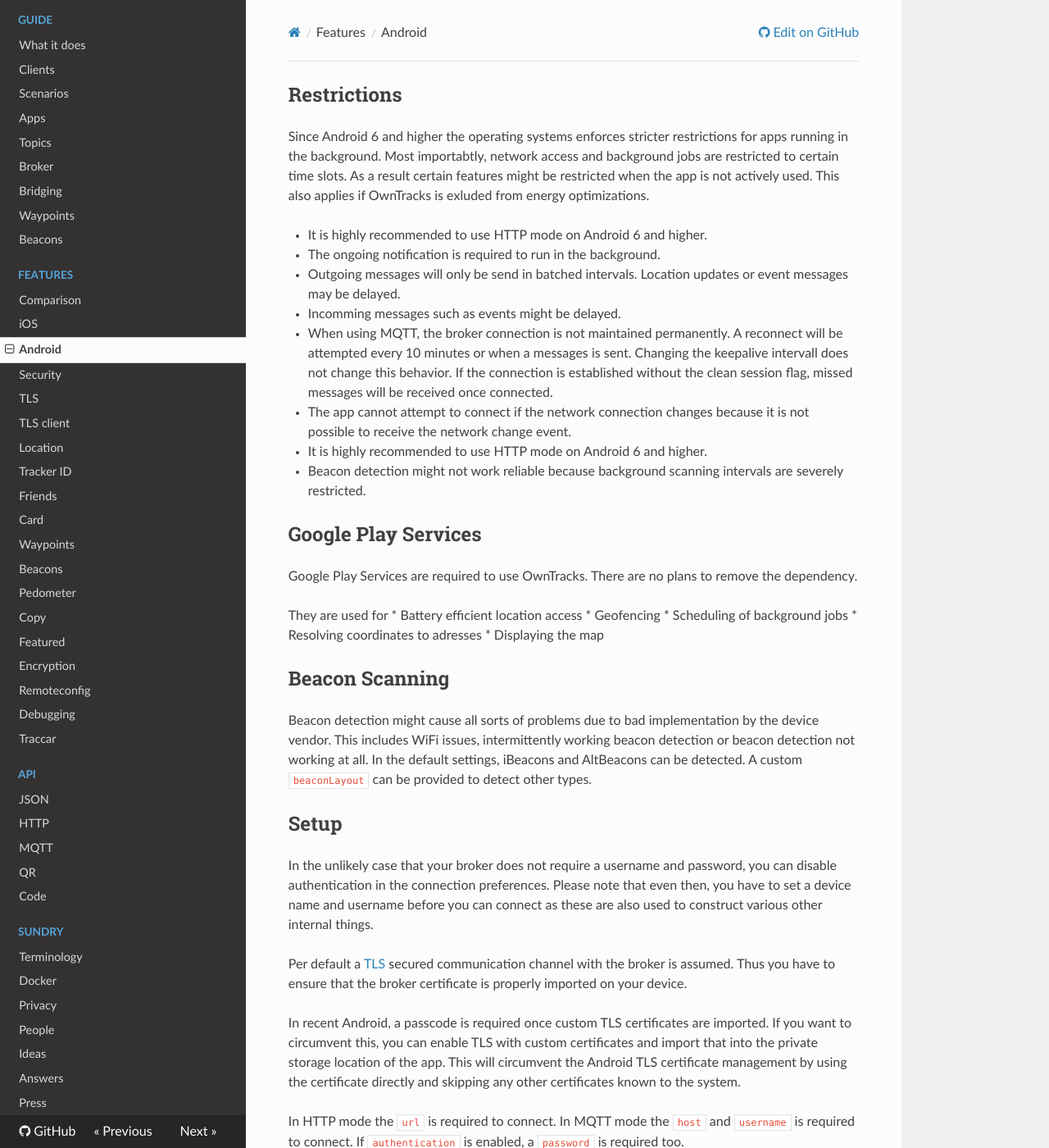
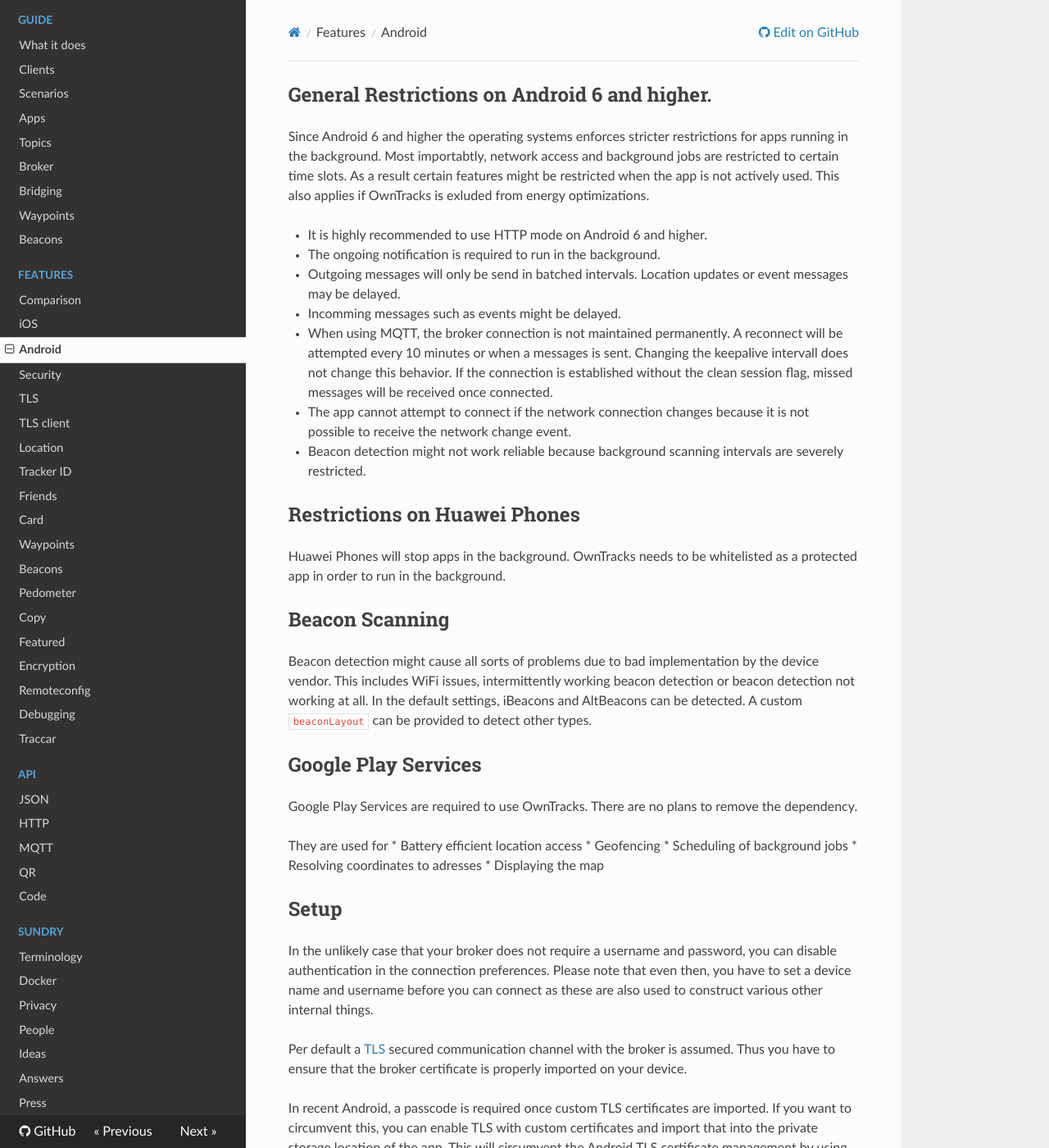
Before and after one commit to owntracks/booklet, an MkDocs documentation site: the page built from docs/features/android.md, in a window 1280 px wide and 1400 px high. Shown: the whole window at 82% size. Built offline with MkDocs 1.6.1, drawn with Linux system fonts in a browser that asks for light colours; nearby versions of some CDN libraries; old or Windows-style settings are respelled for this version of MkDocs.

Commit message:
Update android.md

```diff
--- a/docs/features/android.md
+++ b/docs/features/android.md
@@ -1,4 +1,4 @@
-## Restrictions
+## General Restrictions on Android 6 and higher.
 Since Android 6 and higher the operating systems enforces stricter restrictions for apps running in the background. Most importabtly, network access and background jobs are restricted to certain time slots. As a result certain features might be restricted when the app is not actively used. This also applies if OwnTracks is exluded from energy optimizations.
 
 * It is highly recommended to use HTTP mode on Android 6 and higher.
@@ -7,8 +7,15 @@ Since Android 6 and higher the operating systems enforces stricter restrictions
 * Incomming messages such as events might be delayed.
 * When using MQTT, the broker connection is not maintained permanently. A reconnect will be attempted every 10 minutes or when a messages is sent. Changing the keepalive intervall does not change this behavior. If the connection is established without the clean session flag, missed messages will be received once connected.
 * The app cannot attempt to connect if the network connection changes because it is not possible to receive the network change event.
-* It is highly recommended to use HTTP mode on Android 6 and higher.
 * Beacon detection might not work reliable because background scanning intervals are severely restricted.
+
+## Restrictions on Huawei Phones
+Huawei Phones will stop apps in the background. OwnTracks needs to be whitelisted as a protected app in order to run in the background.
+
+## Beacon Scanning
+Beacon detection might cause all sorts of problems due to bad implementation by the device vendor.
+This includes WiFi issues, intermittently working beacon detection or beacon detection not working at all.
+In the default settings, iBeacons and AltBeacons can be detected. A custom `beaconLayout` can be provided to detect other types.
 
 ## Google Play Services
 Google Play Services are required to use OwnTracks. There are no plans to remove the dependency.
```
Also changed, not shown: other parts of docs/features/android.md (+0 -5 lines).
